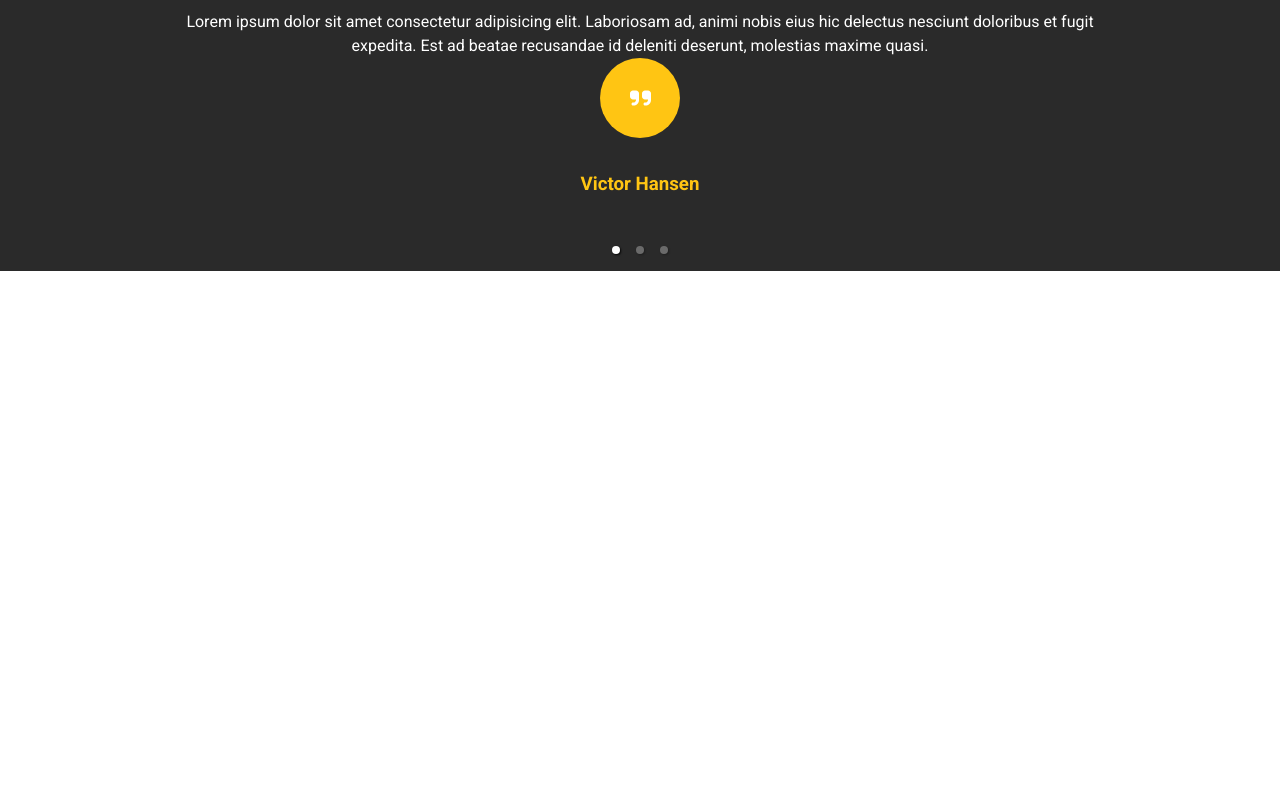
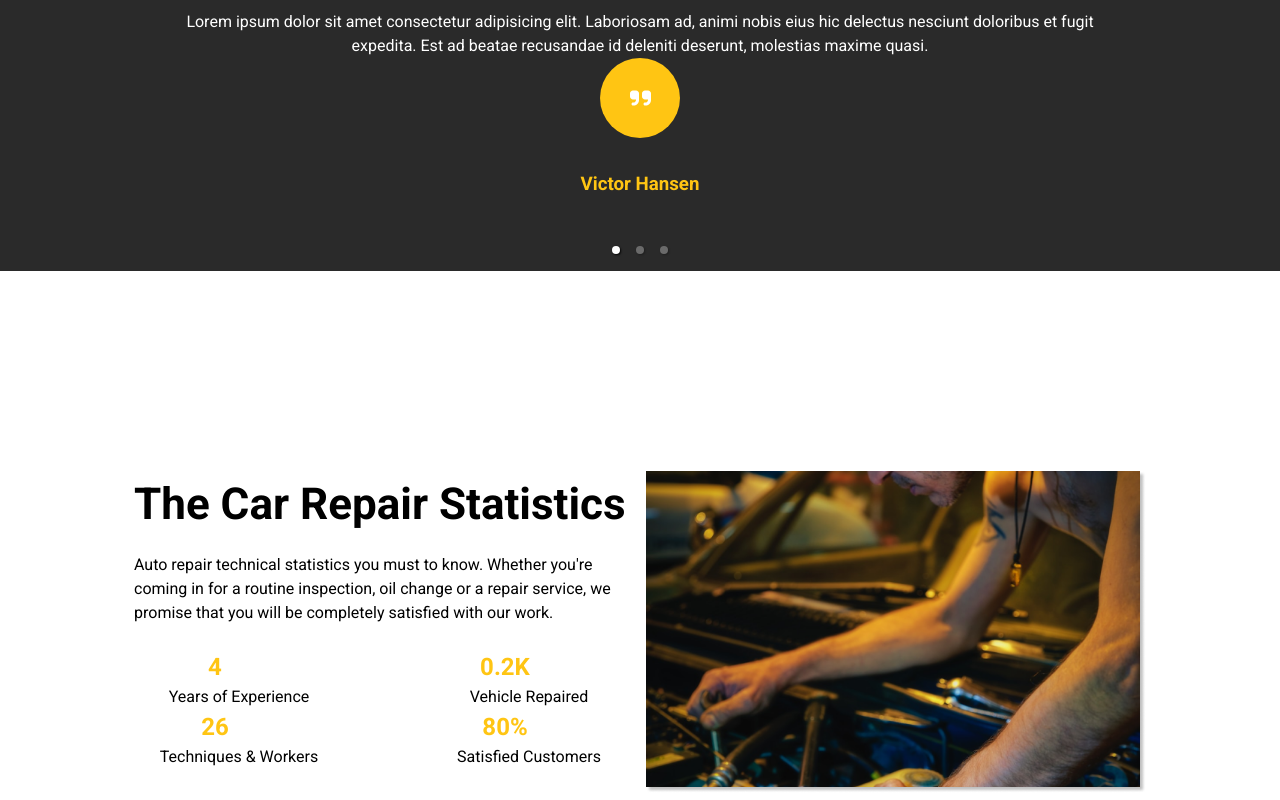
Before and after one commit to Yazan-Habash114/car-repair-services, a React (Vite) app: page / in a window 1280 px wide. Shown: the part 5523-6323 px from the top of the page. Before the commit the page ends 5794 px from the top, so only its background shows below. Built offline with nearby package versions, Linux system fonts and the light colour scheme.

Commit message:
Finish the statistics section

```diff
--- /dev/null
+++ b/src/components/HomePage/Statistics/LeftSide/LeftSide.jsx
@@ -0,0 +1,24 @@
+import React from "react";
+import styled from "styled-components";
+import MainHeading from "../../../UI/Headings/MainHeading";
+import Sentence from "../../../UI/Sentence/Sentence";
+import Numbers from "../Numbers/Numbers";
+
+const Container = styled.div`
+  width: 500px;
+`;
+
+const LeftSide = () => {
+  return (
+    <Container>
+      <MainHeading text="The Car Repair Statistics" />
+      <Sentence
+        text="Auto repair technical statistics you must to know. Whether you're coming in for a routine inspection, oil change or a repair service, we promise that you will be completely satisfied with our work."
+        classStyle="paragraph-black"
+      />
+      <Numbers />
+    </Container>
+  );
+};
+
+export default LeftSide;
--- /dev/null
+++ b/src/components/HomePage/Statistics/Numbers/Numbers.jsx
@@ -0,0 +1,24 @@
+import React from "react";
+import styled from "styled-components";
+import StatisticsItem from "./StatisticsItem/StatisticsItem";
+import { statistics } from "./data.js";
+
+const Container = styled.div`
+  margin-top: 24px;
+  display: flex;
+  flex-wrap: wrap;
+  justify-content: space-between;
+  padding: 0 15px;
+`;
+
+const Numbers = () => {
+  return (
+    <Container>
+      {statistics.map(({ mainText, secondaryText }) => (
+        <StatisticsItem mainText={mainText} secondaryText={secondaryText} />
+      ))}
+    </Container>
+  );
+};
+
+export default Numbers;
--- /dev/null
+++ b/src/components/HomePage/Statistics/Numbers/StatisticsItem/StatisticsItem.jsx
@@ -0,0 +1,30 @@
+import React from "react";
+import styled, { useTheme } from "styled-components";
+import SecondaryHeading from "../../../../UI/Headings/SecondaryHeading";
+import Sentence from "../../../../UI/Sentence/Sentence";
+
+const Item = styled.div`
+  display: flex;
+  align-items: center;
+  justify-content: center;
+  flex-wrap: wrap;
+  width: 180px;
+`;
+
+const Separator = styled.div`
+  margin: 0 1rem;
+  width: 1rem;
+`;
+
+const StatisticsItem = ({ mainText, secondaryText }) => {
+  const myTheme = useTheme();
+  return (
+    <Item>
+      <SecondaryHeading text={mainText} theme={myTheme.primary} />
+      <Separator />
+      <Sentence text={secondaryText} />
+    </Item>
+  );
+};
+
+export default StatisticsItem;
--- /dev/null
+++ b/src/components/HomePage/Statistics/Numbers/data.js
@@ -0,0 +1,18 @@
+export const statistics = [
+  {
+    mainText: "4",
+    secondaryText: "Years of Experience",
+  },
+  {
+    mainText: "0.2K",
+    secondaryText: "Vehicle Repaired",
+  },
+  {
+    mainText: "26",
+    secondaryText: "Techniques & Workers",
+  },
+  {
+    mainText: "80%",
+    secondaryText: "Satisfied Customers",
+  },
+];
--- /dev/null
+++ b/src/components/HomePage/Statistics/RightSide/RightSide.jsx
@@ -0,0 +1,17 @@
+import React from "react";
+import styled from "styled-components";
+import Image from "../../../UI/Image/Image";
+
+const Container = styled.div`
+  width: 500px;
+`;
+
+const RightSide = () => {
+  return (
+    <Container>
+      <Image src="/images/StatisticsSection/RightSideImage.png" width="100%" />
+    </Container>
+  );
+};
+
+export default RightSide;
--- /dev/null
+++ b/src/components/HomePage/Statistics/Statistics.jsx
@@ -0,0 +1,30 @@
+import React from "react";
+import AlignedContainer from "../../UI/AlignedContainer/AlignedContainer";
+import styled from "styled-components";
+import LeftSide from "./LeftSide/LeftSide";
+import RightSide from "./RightSide/RightSide";
+
+const Container = styled.section`
+  margin-top: 200px;
+`;
+
+const Contents = styled.div`
+  display: flex;
+  justify-content: space-around;
+  flex-wrap: wrap;
+`;
+
+const Statistics = () => {
+  return (
+    <Container>
+      <AlignedContainer>
+        <Contents>
+          <LeftSide />
+          <RightSide />
+        </Contents>
+      </AlignedContainer>
+    </Container>
+  );
+};
+
+export default Statistics;
--- a/src/components/UI/Sentence/sentenceStyles.module.css
+++ b/src/components/UI/Sentence/sentenceStyles.module.css
@@ -37,3 +37,8 @@
   margin-top: 1rem;
   color: #fff;
 }
+
+.paragraph-black {
+  margin-top: 1rem;
+  color: black;
+}
--- a/src/pages/HomePage.jsx
+++ b/src/pages/HomePage.jsx
@@ -5,6 +5,7 @@ import RepairServices from "../components/HomePage/RepairServices/RepairServices
 import HowItWorks from "../components/HomePage/HowItWorks/HowItWorks";
 import CertifiedServices from "../components/HomePage/CertifiedServices/CertifiedServices";
 import AvatarCarousel from "../components/HomePage/AvatarCarousel/AvatarCarousel";
+import Statistics from "../components/HomePage/Statistics/Statistics";
 
 const HomePage = () => {
   return (
@@ -15,6 +16,7 @@ const HomePage = () => {
       <CertifiedServices />
       <HowItWorks />
       <AvatarCarousel />
+      <Statistics />
     </>
   );
 };
```
Also changed, not shown: public/images/StatisticsSection/RightSideImage.png (added).
